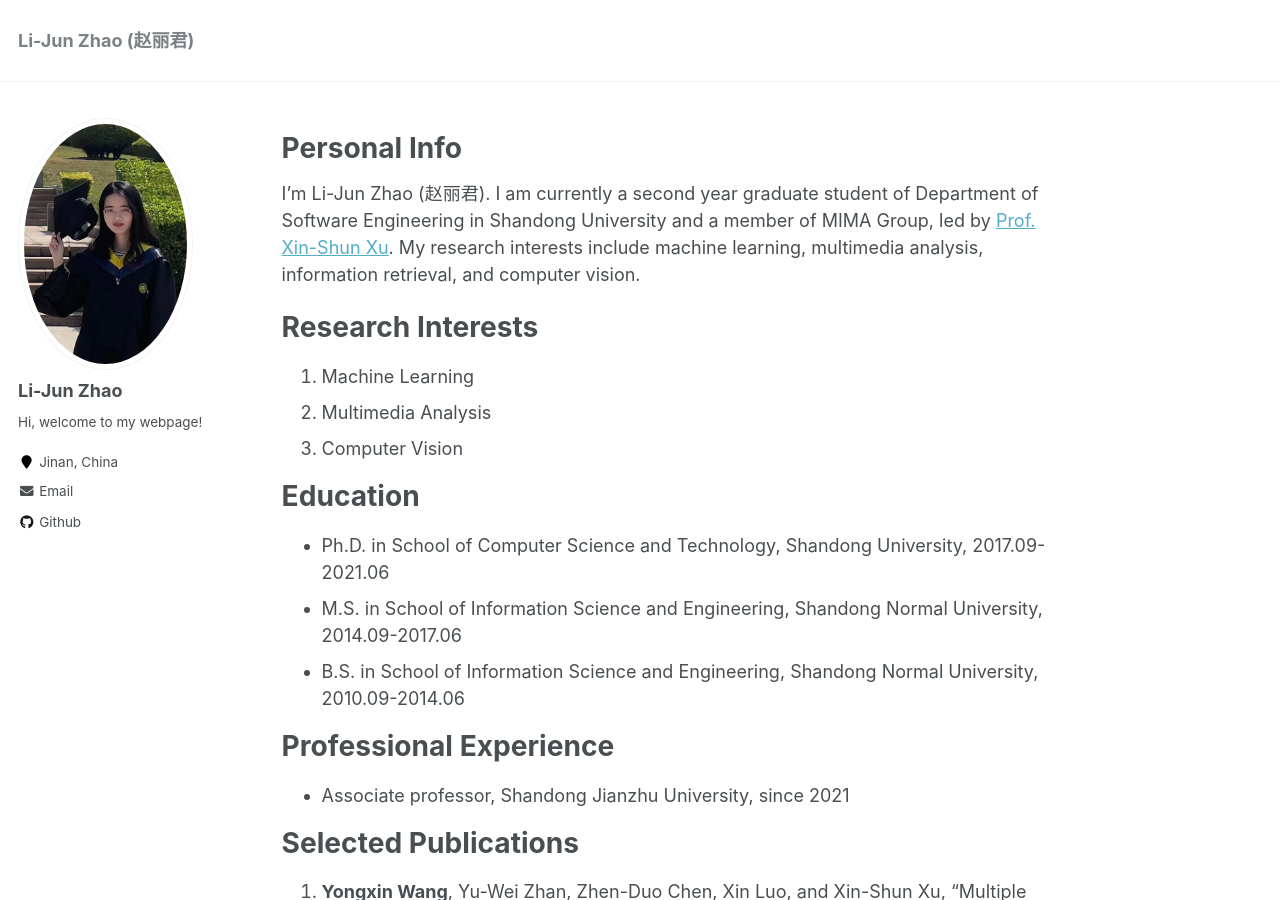
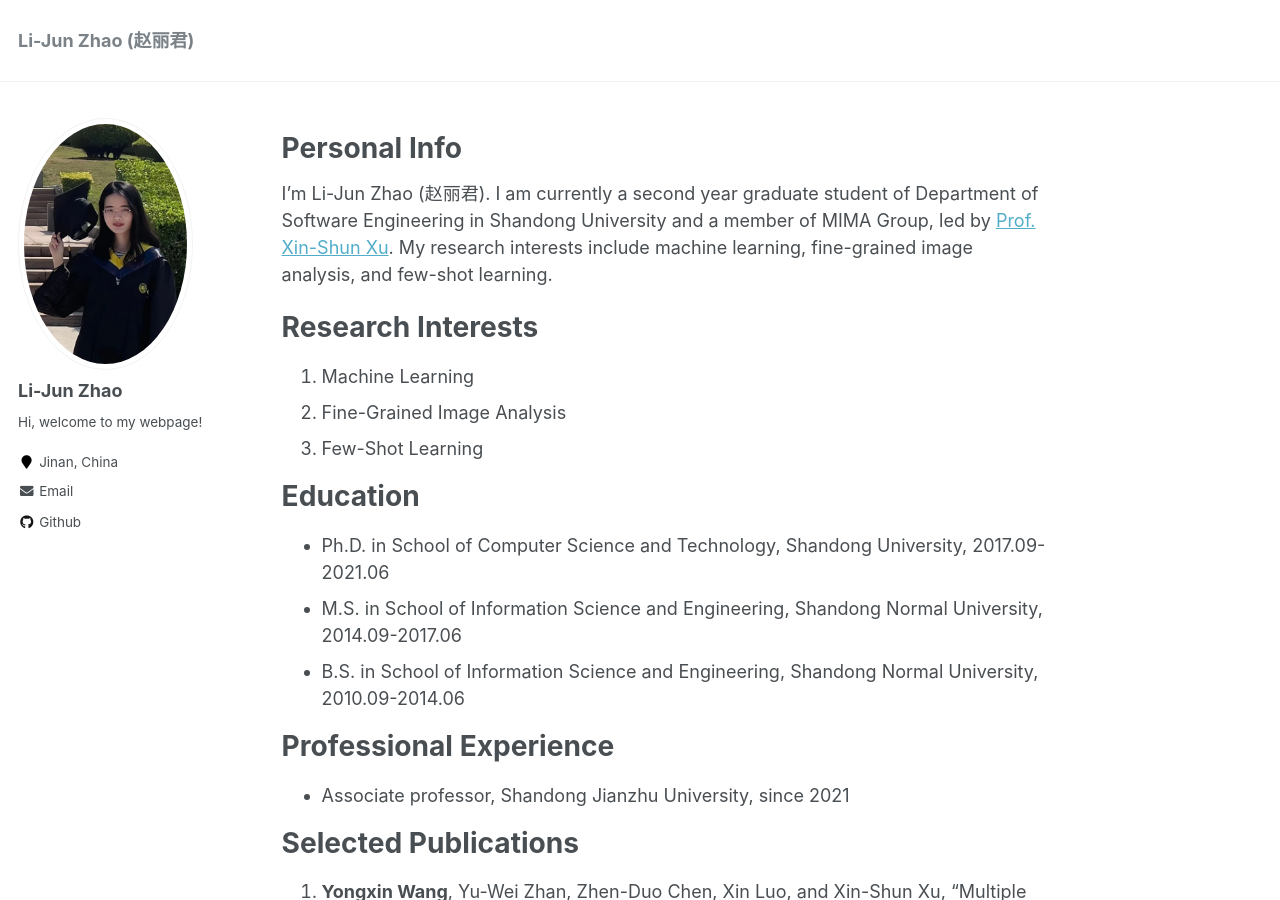
Before and after one commit to Legenddddd/Legenddddd.github.io, a Jekyll site: the page built from _pages/about.md, in a window 1280 px wide and 900 px high. Built offline with Jekyll 4.4.1, drawn with Linux system fonts in a browser that asks for light colours.

Commit message:
Update about.md

```diff
--- a/_pages/about.md
+++ b/_pages/about.md
@@ -10,15 +10,15 @@ redirect_from:
 
 Personal Info
 ======
-I'm Li-Jun Zhao (赵丽君). I am currently a second year graduate student of Department of Software Engineering in Shandong University and a member of MIMA Group, led by [Prof. Xin-Shun Xu](https://faculty.sdu.edu.cn/xuxinshun/zh_CN/index.htm). My research interests include machine learning, multimedia analysis, information retrieval, and computer vision.
+I'm Li-Jun Zhao (赵丽君). I am currently a second year graduate student of Department of Software Engineering in Shandong University and a member of MIMA Group, led by [Prof. Xin-Shun Xu](https://faculty.sdu.edu.cn/xuxinshun/zh_CN/index.htm). My research interests include machine learning, fine-grained image analysis, and few-shot learning.
 
-[^_^]: # Click [here](https://yxinwang.github.io/files/CV-yongxinwang.pdf) to view my up-to-date CV.
+
 
 Research Interests
 ======
 1. Machine Learning
-2. Multimedia Analysis
-3. Computer Vision
+2. Fine-Grained Image Analysis
+3. Few-Shot Learning
 
 Education
 =====
```
